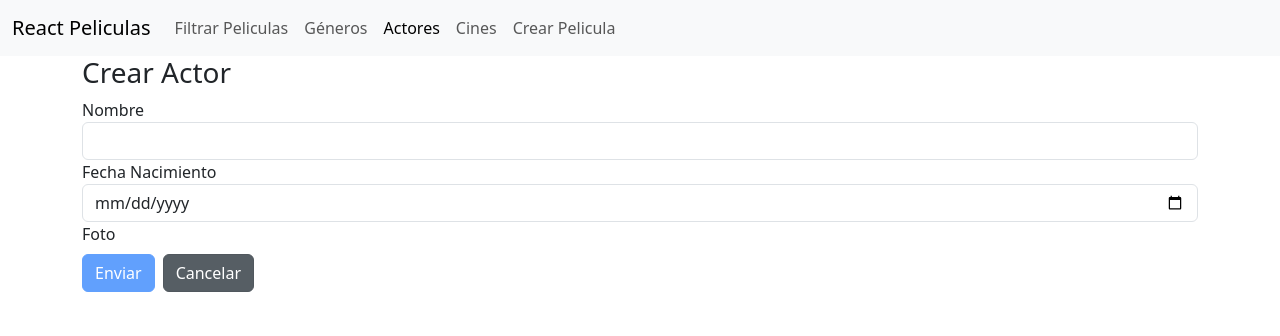
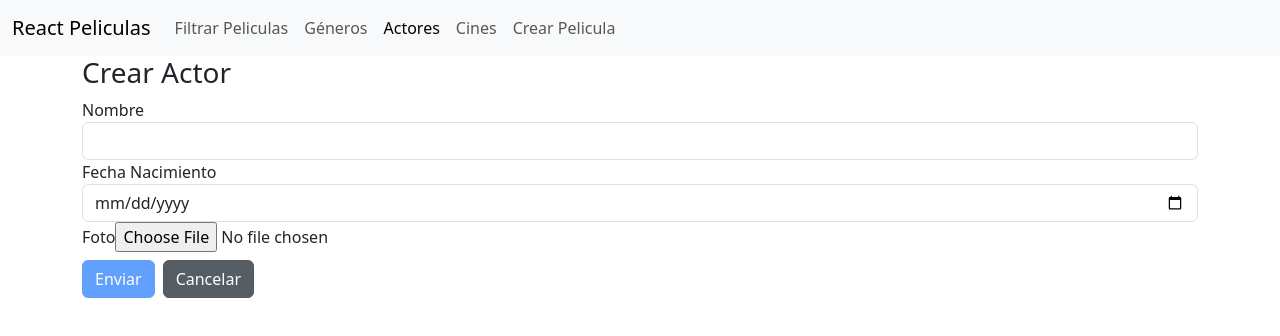
Before and after one commit to JLXP/react-peliculas, a React (Vite) app: page /actores/crear in a window 1280 px wide. Shown: the top 336 px of the page. Built offline with nearby package versions, Linux system fonts and the light colour scheme.

Commit message:
Componente de Seleccion de Archivos

```diff
--- /dev/null
+++ b/src/components/SeleccionarImage.module.css
@@ -0,0 +1,8 @@
+.div {
+  margin-top: 1rem;
+}
+
+
+.div img{
+    width:250px;
+}
--- a/src/components/SeleccionarImagen.tsx
+++ b/src/components/SeleccionarImagen.tsx
@@ -1,7 +1,47 @@
+import { useState, type ChangeEvent } from "react";
+import styles from "./SeleccionarImage.module.css";
+
 export default function SeleccionarImagen(props: SeleccionarImagenProps) {
+  const [imagenBase64, setImagenBase64] = useState("");
+  const [imagenURL, setImagenURL] = useState(
+    props.imagenURL ? props.imagenURL : "",
+  );
+
+  const manejarOnChange = (e: ChangeEvent<HTMLInputElement>) => {
+    if (e.currentTarget.files) {
+      const archivo = e.currentTarget.files[0];
+
+      aBase64(archivo)
+        .then((valor) => setImagenBase64(valor))
+        .catch((error) => console.error(error));
+      props.imagenSeleccionada(archivo);
+      setImagenURL("");
+    }
+  };
+
+  const aBase64 = (archivo: File) => {
+    return new Promise<string>((resolve, reject) => {
+      const reader = new FileReader();
+      reader.readAsDataURL(archivo);
+      reader.onload = () => resolve(reader.result as string);
+      reader.onerror = (error) => reject(error);
+    });
+  };
+
   return (
     <div className="form-group">
       <label>{props.label}</label>
+      <input type="file" accept=".jpg,.jpeg,.png" onChange={manejarOnChange} />
+      {imagenBase64 ? (
+        <div className={styles.div}>
+          <img src={imagenBase64} alt="imagen seleccionada" />
+        </div>
+      ) : undefined}
+      {imagenURL ? (
+        <div className={styles.div}>
+          <img src={imagenURL} alt="imagen del actor" />
+        </div>
+      ) : undefined}
     </div>
   );
 }
--- a/src/features/actores/components/EditarActor.tsx
+++ b/src/features/actores/components/EditarActor.tsx
@@ -17,7 +17,7 @@ const EditarActor = () => {
 
   useEffect(()=>{
     const timerId = setTimeout(()=>{
-      setModelo({nombre: 'Tom' + id, fechaNacimiento:'2022-11-23'})
+      setModelo({nombre: 'Tom' + id, fechaNacimiento:'2022-11-23' , foto:'https://thumb.wikimedia.org/wikipedia/commons/thumb/1/18/TomHolland-byPhilipRomano.jpg/960px-TomHolland-byPhilipRomano.jpg?utm_source=es.wikipedia.org&utm_campaign=imageinfo&utm_content=thumbnail'})
     },1000)
     return () => clearTimeout(timerId);
   })
--- a/src/features/actores/components/FormularioActor.tsx
+++ b/src/features/actores/components/FormularioActor.tsx
@@ -14,12 +14,15 @@ export default function FormularioActor(props: FormularioActorProps) {
   const {
     register,
     handleSubmit,
+    setValue,
     formState: { errors, isValid, isSubmitting },
   } = useForm<ActorCreacion>({
     resolver: yupResolver(reglasDeValidacion),
     mode: "onChange",
     defaultValues: props.modelo ?? { nombre: "" },
   });
+
+  const imagenActualURL: string | undefined = props.modelo?.foto ? props.modelo?.foto as string : undefined;
 
   return (
     <form onSubmit={handleSubmit(props.onSubmit)}>
@@ -49,8 +52,8 @@ export default function FormularioActor(props: FormularioActorProps) {
       </div>
       <SeleccionarImagen
         label="Foto"
-        imagenURL=""
-        imagenSeleccionada={() => {}}
+        imagenURL={imagenActualURL}
+        imagenSeleccionada={(foto) => setValue("foto", foto)}
       />
       <div className="mt-2">
         <Boton type="submit" disabled={!isValid || isSubmitting}>
--- a/src/features/actores/models/ActorCreacion.model.ts
+++ b/src/features/actores/models/ActorCreacion.model.ts
@@ -1,5 +1,5 @@
 export default interface ActorCreacion{
     nombre: string;
     fechaNacimiento: string;
-    foto?:File;
+    foto?:File | string;
 }
```
